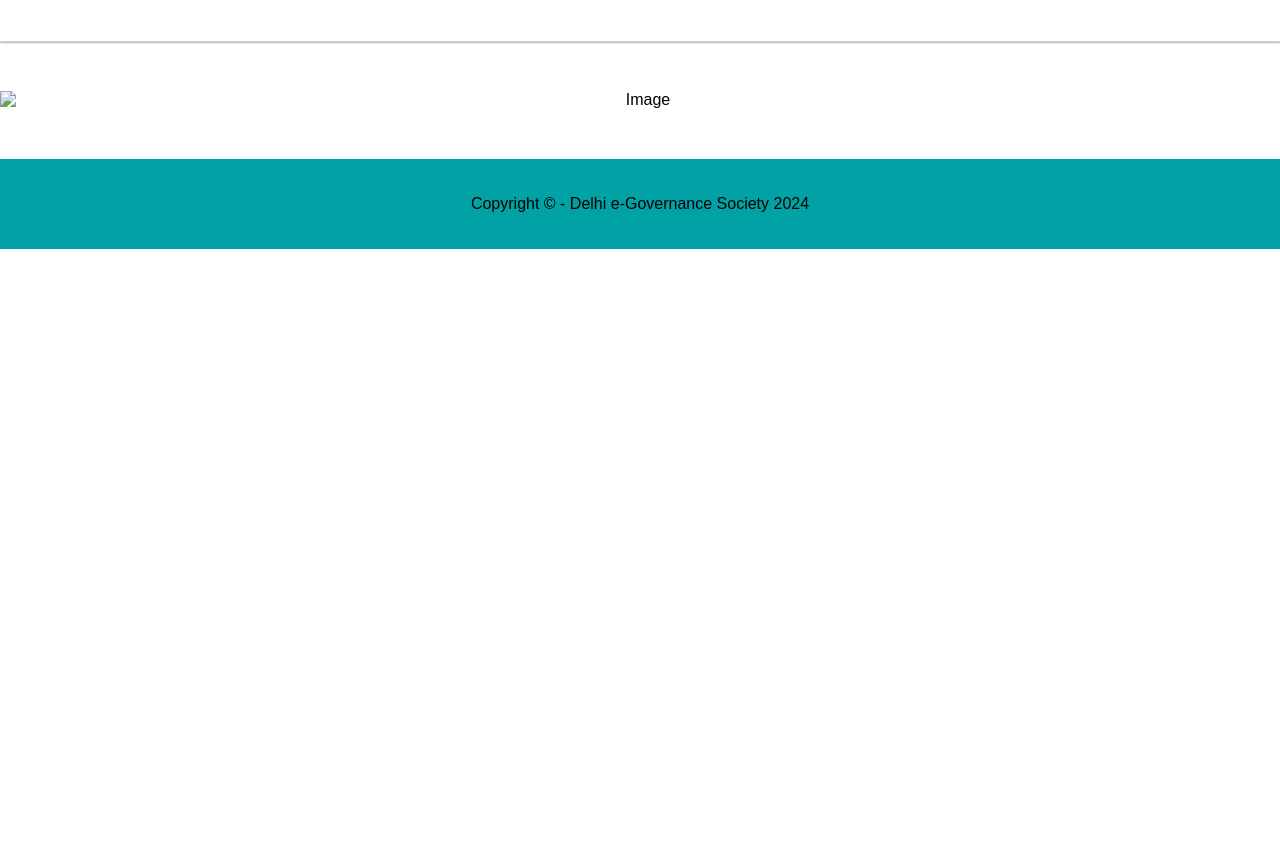
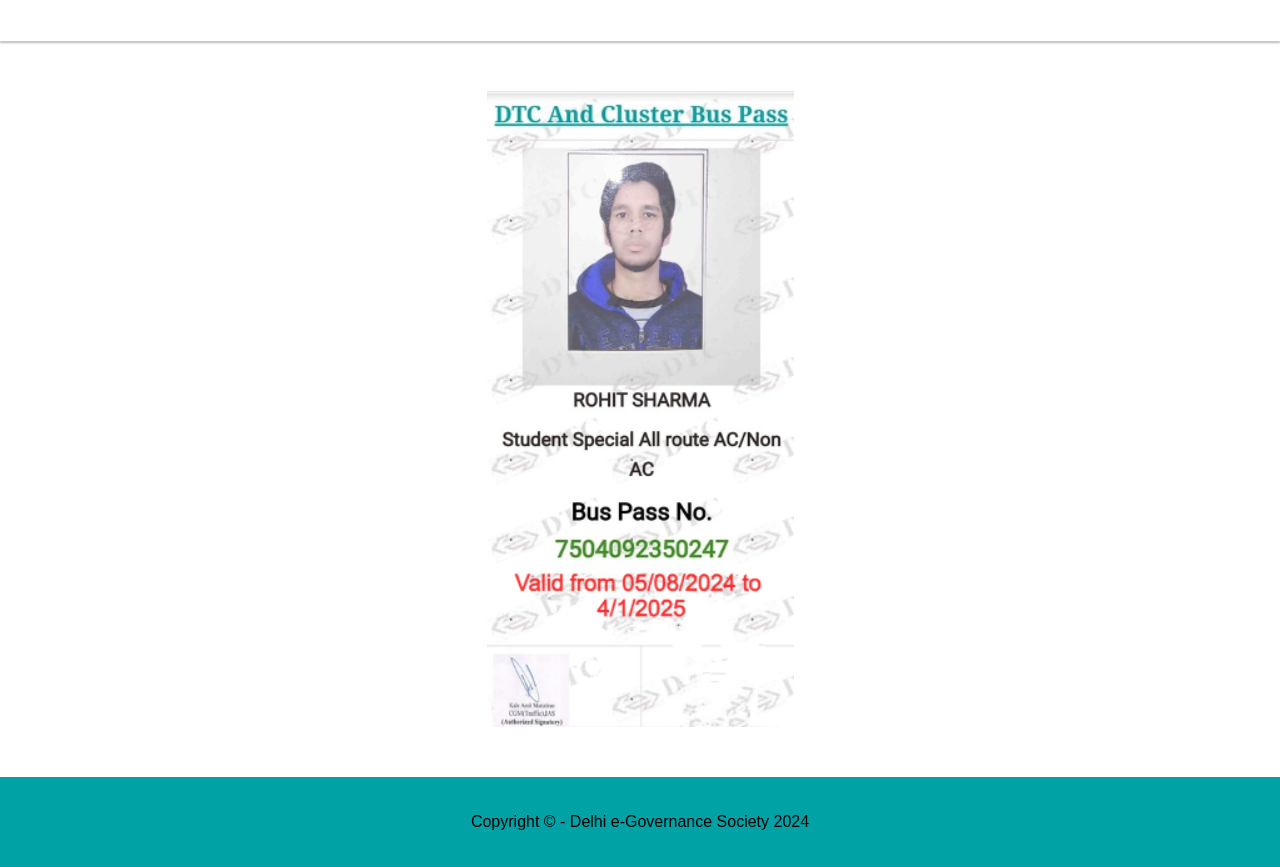
Before and after one commit to rohits2404/pass, a plain HTML site: page index.html in a window 1280 px wide. Shown: the part 81-948 px from the top of the page. Before the commit the page ends 800 px from the top, so only its background shows below. Drawn offline with Linux system fonts and the light colour scheme.

Commit message:
Update index.html

```diff
--- a/index.html
+++ b/index.html
@@ -48,7 +48,7 @@
     </div>
     <hr class="hr-3d">
     <div class="content">
-        <img src="l.png" alt="Image">
+        <img src="bp.png" alt="Image">
     </div>
     <div class="footer" style="background-color: #01a2a6;">
         <p>Copyright © - Delhi e-Governance Society 2024</p>
```
